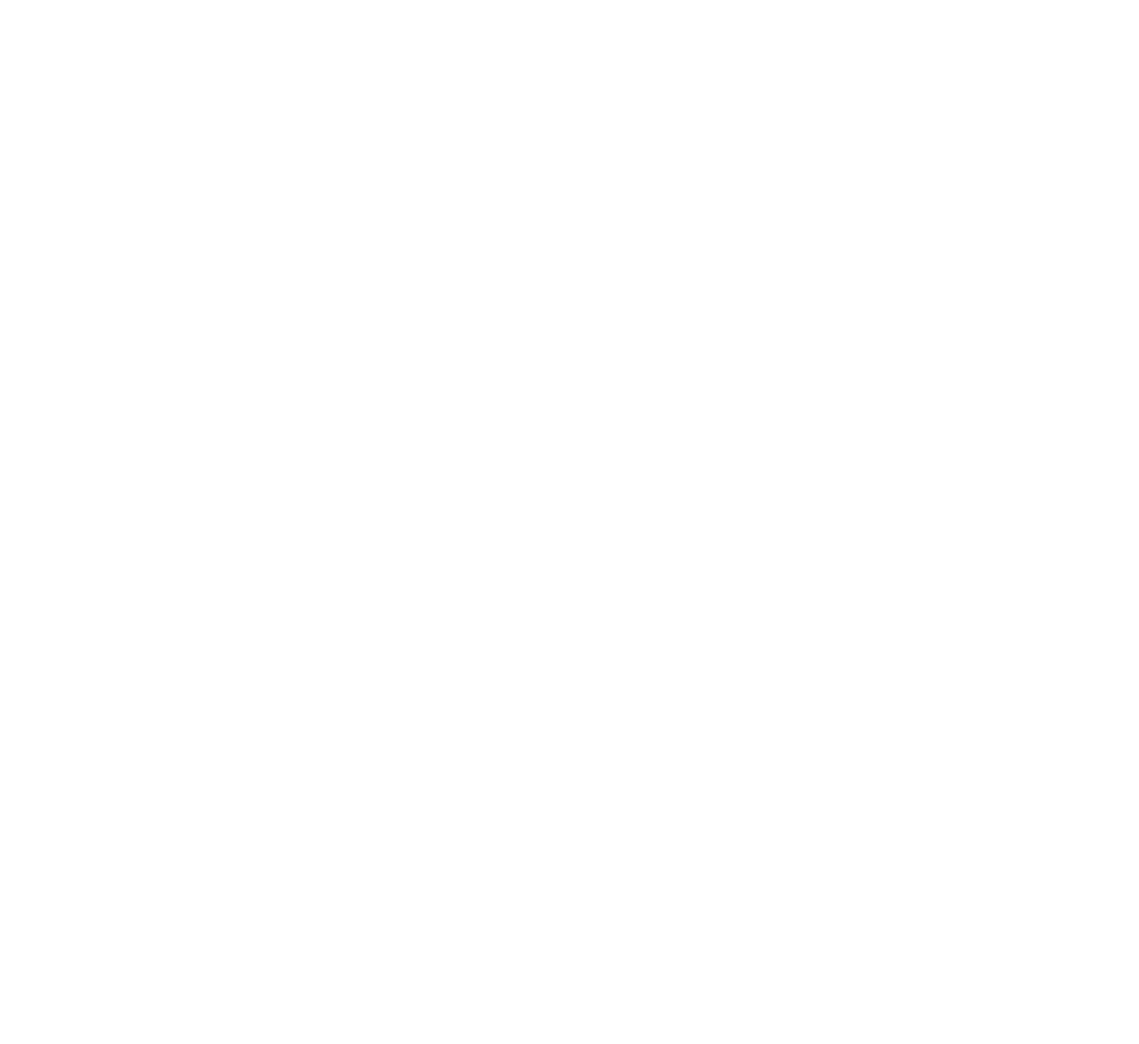
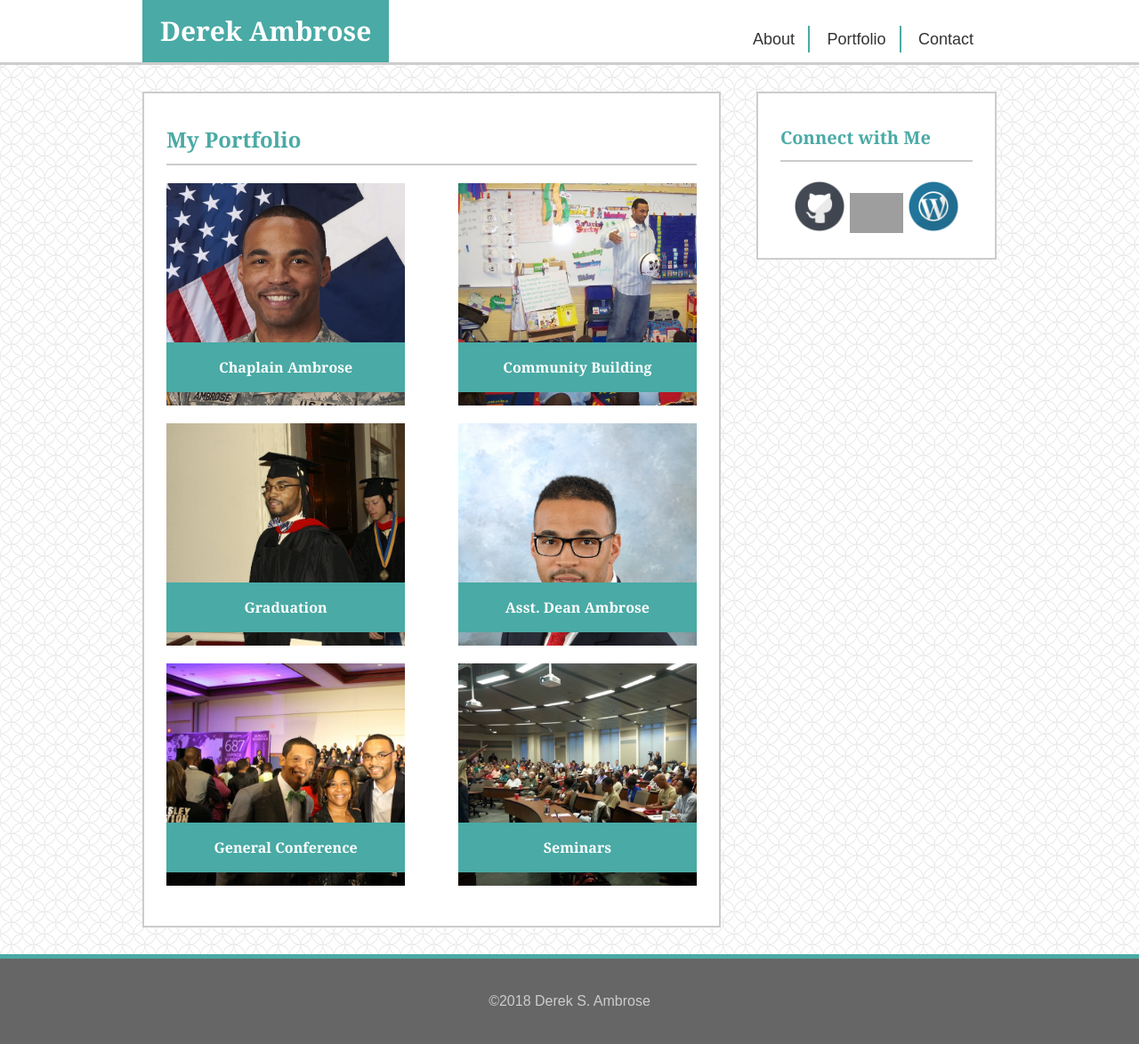
Before and after one commit to dsambrose26/Basic-Portfolio, a PHP site: page /portfolio.html in a window 1280 px wide. Before the commit the page is empty. Shown: the whole page at 89% size. Before the commit the page ends 800 px from the top, so only its background shows below. Run offline with PHP 8.4, Linux system fonts and the light colour scheme; grey boxes are pictures that could not be loaded.

Commit message:
homework done help needed formatting portfoliopage pictures

```diff
--- a/assets/css/style.css
+++ b/assets/css/style.css
@@ -111,6 +111,29 @@
     border: 1px solid #777777;
 }
 
+.portfolio-item {
+    position: relative;
+    background-color: rgba(0,0,0,.5);
+    margin-bottom: 20px;
+    width: 45%;
+    float: left;
+    height: 250px;
+}
+
+.portfolio-item:nth-of-type(even) {
+    float: right;
+}
+
+.portfolio-item h4 {
+    background: #4aaaa5;
+    color: white;
+    text-align: center;
+    padding: 20px 0;
+    width: 100%;
+    position: absolute;
+    bottom: 15px;
+}
+
 .clearfix {
     display: block;
     clear: both;
@@ -157,3 +180,39 @@
 #right-column ul li img {
     width: 60px;
 }
+
+#pic1 {
+    background: url('../images/pic1.jpg');
+    background-size: cover;
+    background-repeat: no-repeat;
+}
+
+#pic2 {
+    background: url('../images/pic2.jpg');
+    background-size: cover;
+    background-repeat: no-repeat;
+}
+
+#pic3 {
+    background: url('../images/pic3.jpg');
+    background-size: cover;
+    background-repeat: no-repeat;
+}
+
+#pic4 {
+    background: url('../images/pic4.jpg');
+    background-size: cover;
+    background-repeat: no-repeat;
+}
+
+#pic5 {
+    background: url('../images/pic5.jpg');
+    background-size: cover;
+    background-repeat: no-repeat;
+}
+
+#pic6 {
+    background: url('../images/pic6.jpg');
+    background-size: cover;
+    background-repeat: no-repeat;
+}
--- a/portfolio.html
+++ b/portfolio.html
@@ -0,0 +1,74 @@
+<!DOCTYPE html>
+<html lang="en">
+<head>
+   <meta charset="UTF-8">
+   <meta name="viewport" content="width=device-width, initial-scale=1.0">
+   <meta http-equiv="X-UA-Compatible" content="ie=edge">
+   <title>Portfolio: Derek Ambrose</title>
+   <link rel="stylesheet" href="./assets/css/reset.css">
+   <link rel="stylesheet" href="./assets/css/style.css">
+
+</head>
+<body>
+    <header>
+        <div class="wrapper">
+            <h1>Derek Ambrose</h1>
+            <nav>
+                <ul>
+                    <li><a href="index.html">About</a></li>
+                    <li><a href="portfolio.html">Portfolio</a></li>
+                    <li><a href="contact.html">Contact</a></li>
+                </ul>
+            </nav>
+        </div>
+    </header>
+
+    <div class="wrapper">
+        <section id="left-column">
+            <h2>My Portfolio</h2>
+
+            <div class="class portfolio-item" id="pic1">
+                <h4>Chaplain Ambrose</h4>
+            </div>
+
+            <div class="class portfolio-item" id="pic2">
+                <h4>Community Building</h4>
+            </div>
+
+            <div class="class portfolio-item" id="pic3">
+                <h4>Graduation</h4>
+            </div>
+
+            <div class="class portfolio-item" id="pic4">
+                <h4>Asst. Dean Ambrose</h4>
+            </div>
+
+            <div class="class portfolio-item" id="pic5">
+                <h4>General Conference</h4>
+            </div>
+
+            <div class="class portfolio-item" id="pic6">
+                <h4>Seminars</h4>
+            </div>
+
+        </section>
+
+        <aside id="right-column">
+
+        <h3>Connect with Me</h3>
+        <ul>
+            <li><a href="https://github.com/dsambrose26" target="_blank"><img src="./assets/images/github.png" alt="GitHub"/></a></li>
+            <li><a href="https://www.linkedin.com/in/derek-ambrose-157830144/" target="_blank"><img src="./assets/images/linkedin.png" alt="LinkedIn"/></a></li>
+            <li><a href="http://flexonpoint.com/" target="_blank"><img src="./assets/images/flexonpoint.png" alt="FlexOnPoint"/></a></li>
+        </ul>
+        </aside>
+    </div>
+
+    <div class="clearfix"></div>
+
+    <footer>
+        &copy;2018 Derek S. Ambrose
+    </footer>
+
+</body>
+</html>
```
Also changed, not shown: assets/images/IMG_3763.JPG (deleted), assets/images/pic1.jpg (renamed from assets/images/army.jpg), assets/images/pic2.jpg (added), assets/images/pic3.gif (added), assets/images/pic3.jpg (added), assets/images/pic4.jpg (renamed from assets/images/prof.jpg), assets/images/pic5.jpg (added), assets/images/pic6.jpg (renamed from assets/images/118.JPG), assets/images/pic7.jpg (added), assets/images/pic8.jpg (renamed from assets/images/graduation.jpg), 2 other files.
